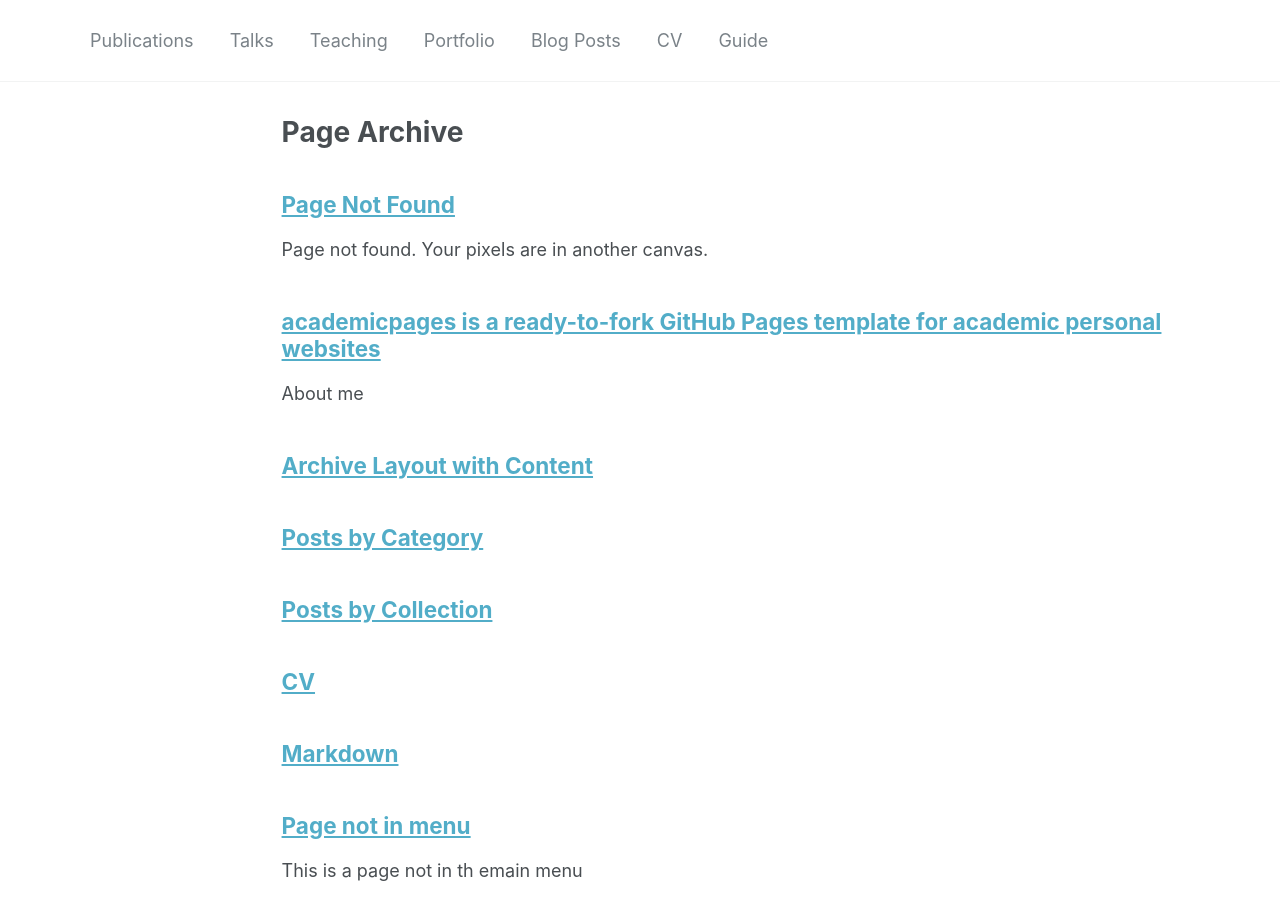
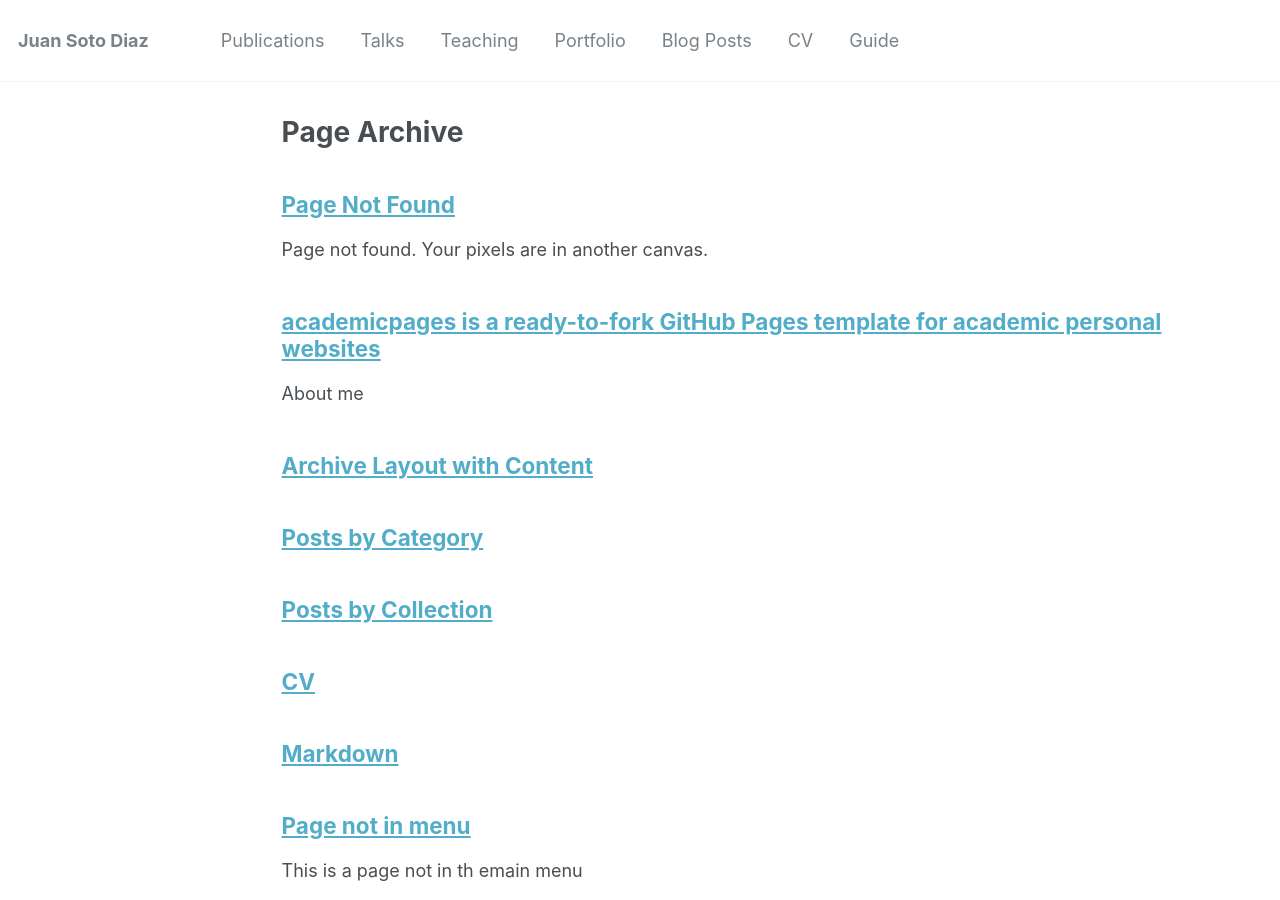
Before and after one commit to pedrofierroz87/pedrofierroz87.github.io, a Jekyll site: the page built from _pages/page-archive.html, in a window 1280 px wide and 900 px high. Built offline with Jekyll 4.4.1, drawn with Linux system fonts in a browser that asks for light colours.

Commit message:
Update _config.yml

```diff
--- a/_config.yml
+++ b/_config.yml
@@ -7,7 +7,7 @@
 
 # Site Settings
 locale                   : "en-US"
-title                    : "                        "
+title                    : "Juan Soto Diaz"
 title_separator          : "-"
 name                     : &name "Juan Soto Diaz"
 description              : &description ""
@@ -80,7 +80,7 @@ analytics:
 
 # Site Author
 author:
-  name             : "Juan Soto Diaz"
+  name             : ""
   avatar           : "profile.png"
   bio              : ""
   location         : "London, UK"
```
